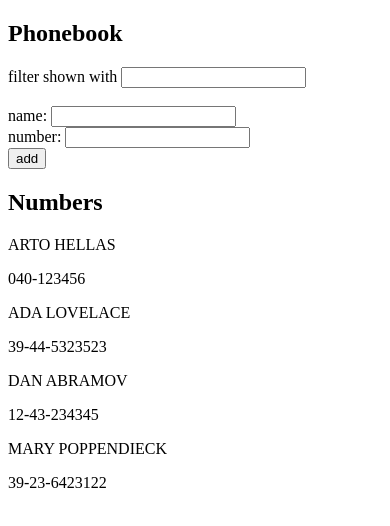
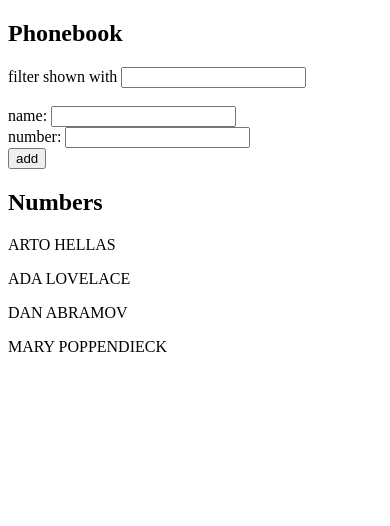
Before and after one commit to HarshDubey1011/fullstackopen_exercises, a React (Vite) app in the folder part2/phonebook/: page / in a window 390 px wide. Shown: the top 526 px of the page. Built offline with nearby package versions, Linux system fonts and the light colour scheme; data requests are answered from the project's data file.

Commit message:
2.11: The Phonebook Step 6

```diff
--- /dev/null
+++ b/part2/phonebook/db.json
@@ -0,0 +1,24 @@
+{
+  "persons":[
+    {
+      "name": "Arto Hellas",
+      "number": "040-123456",
+      "id": "1"
+    },
+    {
+      "name": "Ada Lovelace",
+      "number": "39-44-5323523",
+      "id": "2"
+    },
+    {
+      "name": "Dan Abramov",
+      "number": "12-43-234345",
+      "id": "3"
+    },
+    {
+      "name": "Mary Poppendieck",
+      "number": "39-23-6423122",
+      "id": "4"
+    }
+  ]
+}
--- a/part2/phonebook/package.json
+++ b/part2/phonebook/package.json
@@ -7,9 +7,11 @@
     "dev": "vite",
     "build": "vite build",
     "lint": "eslint .",
-    "preview": "vite preview"
+    "preview": "vite preview",
+    "server": "npx json-server --port 3001 db.json"
   },
   "dependencies": {
+    "axios": "^1.9.0",
     "react": "^19.1.0",
     "react-dom": "^19.1.0"
   },
@@ -22,6 +24,7 @@
     "eslint-plugin-react-hooks": "^5.2.0",
     "eslint-plugin-react-refresh": "^0.4.19",
     "globals": "^16.0.0",
+    "json-server": "^1.0.0-beta.3",
     "vite": "^6.3.5"
   }
 }
--- a/part2/phonebook/src/App.jsx
+++ b/part2/phonebook/src/App.jsx
@@ -1,19 +1,25 @@
-import { useState } from 'react'
+import { useState, useEffect } from 'react'
 import Filter from './components/Filter';
 import Form from './components/Form';
 import Filter2 from './components/Filter2';
+import axios from 'axios';
 
 const App = () => {
   const [persons, setPersons] = useState([
-    { name: 'Arto Hellas', phoneNumber: '040-123456', id: 1 },
-    { name: 'Ada Lovelace', phoneNumber: '39-44-5323523', id: 2 },
-    { name: 'Dan Abramov', phoneNumber: '12-43-234345', id: 3 },
-    { name: 'Mary Poppendieck', phoneNumber: '39-23-6423122', id: 4 }
   ])
 
   const [newName, setNewName] = useState('');
   const [newNumber, setNewNumber] = useState("");
   const [search, setSearch] = useState('');
+
+  useEffect(() => {
+    console.log("Effect");
+    axios.get('http://localhost:3001/persons').then(response=> {
+      console.log(response.data);
+      setPersons(response.data);
+    })
+  },[]);
+  console.log("There are ",persons.length,"persons");
 
   const handleInputChange = (event) => {
     setNewName(event.target.value);
```
Also changed, not shown: 1 other file (tests, documents, lock files or other folders).
